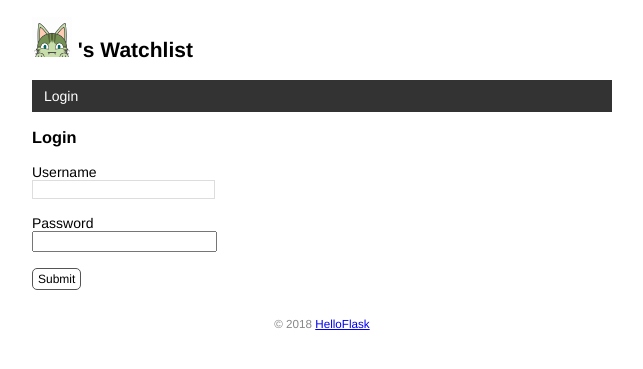
After one commit to jssfy/flaskdemo, a Flask app: page /login in a window 1280 px wide. The commit adds this page. Shown: the top 369 px of the page, without its empty margins (318-961 px from the left). Run offline with Flask 2, Linux system fonts and the light colour scheme.

Commit message:
feat: User authentication with Flask-Login

```diff
--- a/app.py
+++ b/app.py
@@ -1,11 +1,16 @@
 import click
 from flask import Flask, render_template
+from flask_login import LoginManager
+from flask_login import login_user
+from flask_login import UserMixin
+from flask_login import login_required, logout_user, current_user
 from flask_sqlalchemy import SQLAlchemy  # 导入扩展类
 from flask import request, url_for, redirect, flash
 from flask import url_for
 from markupsafe import escape
 import os
 import sys
+from werkzeug.security import generate_password_hash, check_password_hash
 
 WIN = sys.platform.startswith('win')
 if WIN:  # 如果是 Windows 系统，使用三个斜线
@@ -23,6 +28,8 @@ db = SQLAlchemy(app)
 @app.route('/', methods=['GET', 'POST'])
 def index():
     if request.method == 'POST':  # 判断是否是 POST 请求
+        if not current_user.is_authenticated:  # 如果当前用户未认证
+            return redirect(url_for('index'))  # 重定向到主页
         # 获取表单数据
         title = request.form.get('title')  # 传入表单对应输入字段的 name 值
         year = request.form.get('year')
@@ -41,6 +48,7 @@ def index():
     return render_template('index.html', movies=movies)
 
 @app.route('/movie/edit/<int:movie_id>', methods=['GET', 'POST'])
+@login_required
 def edit(movie_id):
     movie = Movie.query.get_or_404(movie_id)
 
@@ -61,6 +69,7 @@ def edit(movie_id):
     return render_template('edit.html', movie=movie)  # 传入被编辑的电影记录
 
 @app.route('/movie/delete/<int:movie_id>', methods=['POST'])  # 限定只接受 POST 请求
+@login_required  # 登录保护
 def delete(movie_id):
     movie = Movie.query.get_or_404(movie_id)  # 获取电影记录
     db.session.delete(movie)  # 删除对应的记录
@@ -113,9 +122,17 @@ def test_url_for():
 #     {'title': 'The Pork of Music', 'year': '2012'},
 # ]
 
-class User(db.Model):  # 表名将会是 user（自动生成，小写处理）
+class User(db.Model, UserMixin):  # 表名将会是 user（自动生成，小写处理）
     id = db.Column(db.Integer, primary_key=True)  # 主键
     name = db.Column(db.String(20))  # 名字
+    username = db.Column(db.String(20))  # 用户名
+    password_hash = db.Column(db.String(128))  # 密码散列值
+
+    def set_password(self, password):  # 用来设置密码的方法，接受密码作为参数
+        self.password_hash = generate_password_hash(password)  # 将生成的密码保持到对应字段
+
+    def validate_password(self, password):  # 用于验证密码的方法，接受密码作为参数
+        return check_password_hash(self.password_hash, password)  # 返回布尔值
 
 
 class Movie(db.Model):  # 表名将会是 movie
@@ -133,6 +150,26 @@ def initdb(drop):
     db.create_all()
     click.echo('Initialized database.')  # 输出提示信息
 
+@app.cli.command()
+@click.option('--username', prompt=True, help='The username used to login.')
+@click.option('--password', prompt=True, hide_input=True, confirmation_prompt=True, help='The password used to login.')
+def admin(username, password):
+    """Create user."""
+    db.create_all()
+
+    user = User.query.first()
+    if user is not None:
+        click.echo('Updating user...')
+        user.username = username
+        user.set_password(password)  # 设置密码
+    else:
+        click.echo('Creating user...')
+        user = User(username=username, name='Admin')
+        user.set_password(password)  # 设置密码
+        db.session.add(user)
+
+    db.session.commit()  # 提交数据库会话
+    click.echo('Done.')
 
 @app.cli.command()
 def forge():
@@ -162,3 +199,62 @@ def forge():
 
     db.session.commit()
     click.echo('Done.')
+
+# flask-login
+login_manager = LoginManager(app)  # 实例化扩展类
+login_manager.login_view = 'login'
+
+@login_manager.user_loader
+def load_user(user_id):  # 创建用户加载回调函数，接受用户 ID 作为参数
+    user = User.query.get(int(user_id))  # 用 ID 作为 User 模型的主键查询对应的用户
+    return user  # 返回用户对象
+
+@app.route('/login', methods=['GET', 'POST'])
+def login():
+    if request.method == 'POST':
+        username = request.form['username']
+        password = request.form['password']
+
+        if not username or not password:
+            flash('Invalid input.')
+            return redirect(url_for('login'))
+
+        user = User.query.first()
+        # 验证用户名和密码是否一致
+        if username == user.username and user.validate_password(password):
+            login_user(user)  # 登入用户
+            flash('Login success.')
+            return redirect(url_for('index'))  # 重定向到主页
+
+        flash('Invalid username or password.')  # 如果验证失败，显示错误消息
+        return redirect(url_for('login'))  # 重定向回登录页面
+
+    return render_template('login.html')
+
+@app.route('/logout')
+@login_required  # 用于视图保护，后面会详细介绍
+def logout():
+    logout_user()  # 登出用户
+    flash('Goodbye.')
+    return redirect(url_for('index'))  # 重定向回首页
+
+@app.route('/settings', methods=['GET', 'POST'])
+@login_required
+def settings():
+    if request.method == 'POST':
+        name = request.form['name']
+
+        if not name or len(name) > 20:
+            flash('Invalid input.')
+            return redirect(url_for('settings'))
+
+        current_user.name = name
+        # current_user 会返回当前登录用户的数据库记录对象
+        # 等同于下面的用法
+        # user = User.query.first()
+        # user.name = name
+        db.session.commit()
+        flash('Settings updated.')
+        return redirect(url_for('index'))
+
+    return render_template('settings.html')
--- a/templates/base.html
+++ b/templates/base.html
@@ -20,7 +20,12 @@
     </h2>
     <nav>
         <ul>
-            <li><a href="{{ url_for('index') }}">Home</a></li>
+            {% if current_user.is_authenticated %}
+                <li><a href="{{ url_for('settings') }}">Settings</a></li>
+                <li><a href="{{ url_for('logout') }}">Logout</a></li>
+            {% else %}
+                <li><a href="{{ url_for('login') }}">Login</a></li>
+            {% endif %}
         </ul>
     </nav>
     {% block content %}{% endblock %}
--- /dev/null
+++ b/templates/login.html
@@ -0,0 +1,13 @@
+{% extends 'base.html' %}
+
+{% block content %}
+<h3>Login</h3>
+<form method="post">
+    Username<br>
+    <input type="text" name="username" required><br><br>
+    Password<br>
+    <!-- 密码输入框的 type 属性使用 password，会将输入值显示为圆点 -->
+    <input type="password" name="password" required><br><br>
+    <input class="btn" type="submit" name="submit" value="Submit">
+</form>
+{% endblock %}
```
Also changed, not shown: templates/index.html (+9 -4 lines), templates/settings.html (added, +9 -0 lines).
